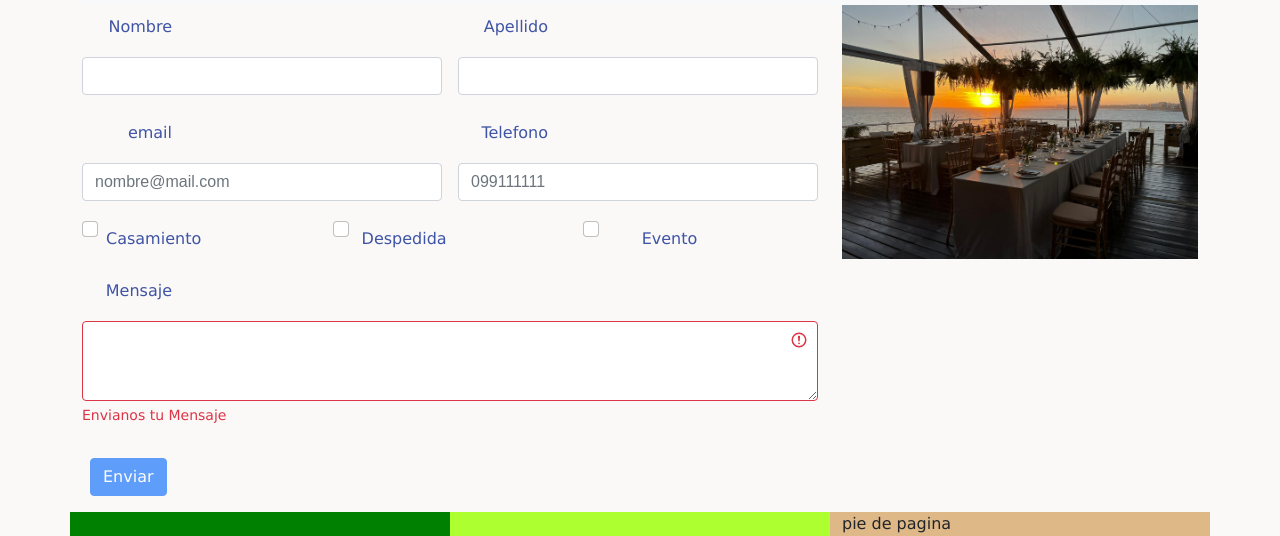
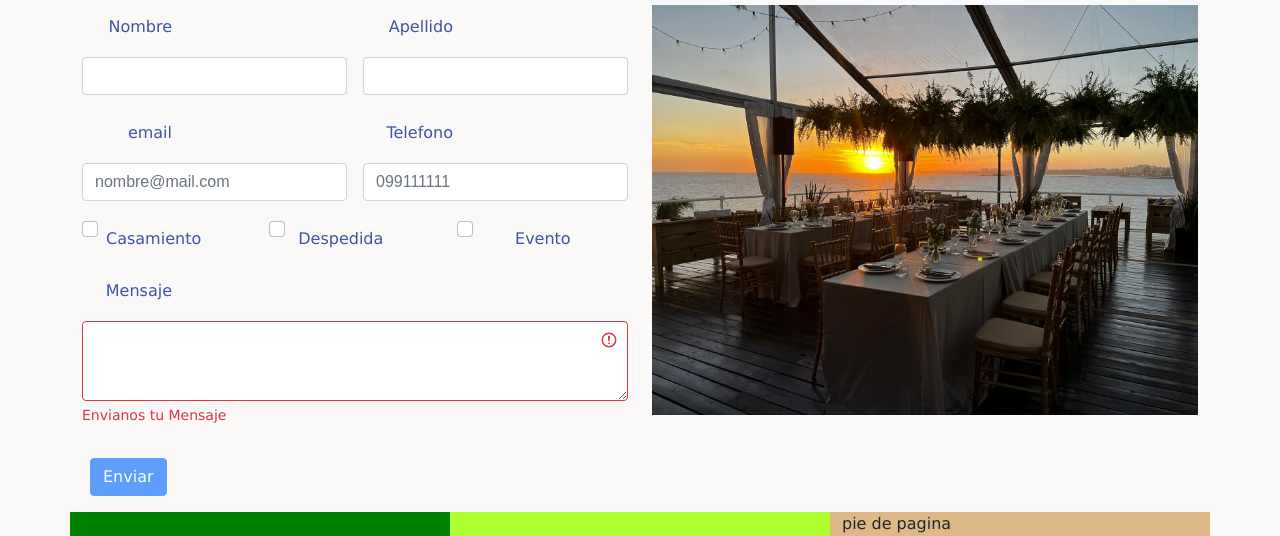
Before and after one commit to siju29/Almar, a plain HTML site: page paginas/solicitudes.html in a window 1280 px wide. Shown: the part 279-815 px from the top of the page. Drawn offline with nearby package versions, Linux system fonts and the light colour scheme.

Commit message:
segundo commit boostrap

```diff
--- a/paginas/solicitudes.html
+++ b/paginas/solicitudes.html
@@ -56,7 +56,7 @@
         </div>
 
         <div class="row">
-            <div class="col-sm-8">
+            <div class="col-sm-6">
                 <form class="row g-3">
                     <div class="col-md-6">
                         <label for="inputEmail4" class="form-label">Nombre</label>
@@ -126,7 +126,7 @@
                 </form>
             </div>
 
-            <div class="col-sm-4">
+            <div class="col-sm-6">
                 <img class="fotoForm" src="/fotosgaleria/atardecer2.jpeg" alt="fotoForm">
             </div>
 
--- a/style.css
+++ b/style.css
@@ -309,8 +309,7 @@ footer {
 }
 
 .fotoForm{
-    object-fit: cover;
-    height: 50%;
+    object-fit: contain;
     width: 100%;
   }
 
```
